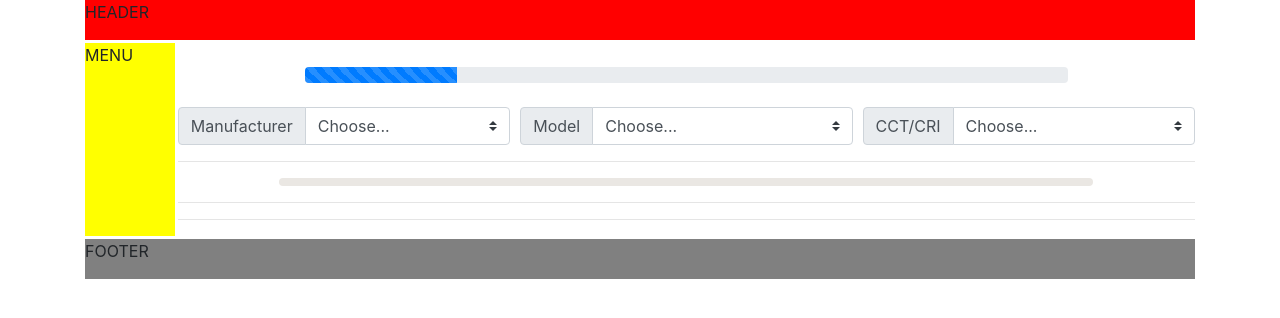
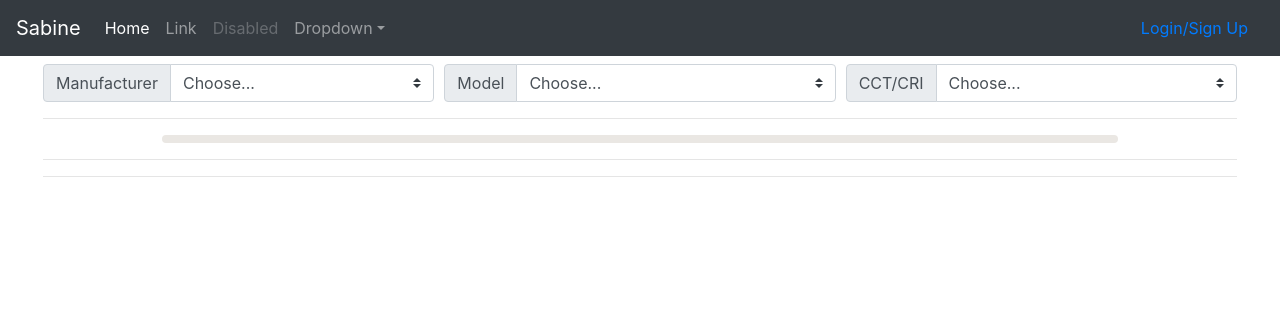
Before and after one commit to jbburf/sabine-basic, a plain HTML site: page src/index.html in a window 1280 px wide. Drawn offline with nearby package versions, Linux system fonts and the light colour scheme; files that its build step writes are made by us from their sources.

Commit message:
Updated design to use bootstrap and flexbox

```diff
--- a/sabine.css
+++ b/sabine.css
@@ -1,32 +1,15 @@
-.container{
+.sbContainer{
   height: 100%;
   display: grid;
   grid-gap: 3px;
-  grid-template-columns: repeat(12, 1fr);
+  grid-template-columns: 40px repeat(10, 1fr) 40px;
   grid-template-rows: 40px auto 40px;
-  grid-template-areas:
-        "h h h h h h h h h h h h"
-        "m c c c c c c c c c c c"
-        "f f f f f f f f f f f f";
-}
-
-.header{
-  background-color:red;
-  grid-area: h;
-}
-
-.menu{
-  background-color:yellow;
-  grid-area: m;
 }
 
 .content{
-  grid-area: c;
-}
-
-.footer{
-  background-color:grey;
-  grid-area: f;
+  dislay: flex;
+  align-items: center;
+  grid-column: 2 / -2;
 }
 
 th, td {
--- a/src/index.html
+++ b/src/index.html
@@ -3,15 +3,50 @@
 <head>
   <meta charset="UTF-8">
   <!-- My own CSS -->
-  <link rel="stylesheet" href="sabine.css">
+  <link rel="stylesheet" href="../sabine.css">
   <!-- Bootstrap CSS -->
   <link rel="stylesheet" href="https://maxcdn.bootstrapcdn.com/bootstrap/4.0.0/css/bootstrap.min.css" integrity="sha384-Gn5384xqQ1aoWXA+058RXPxPg6fy4IWvTNh0E263XmFcJlSAwiGgFAW/dAiS6JXm" crossorigin="anonymous">
 </head>
 <body>
+
+  <!-- Bootstrap navbar -->
+  <nav class="navbar navbar-expand-md navbar-dark bg-dark fixed-top">
+    <a class="navbar-brand" href="#">Sabine</a>
+    <button class="navbar-toggler" type="button" data-toggle="collapse" data-target="#navBar" aria-controls="navBar" aria-expanded="false" aria-label="Toggle navigation">
+      <span class="navbar-toggler-icon"></span>
+    </button>
+
+    <div class="collapse navbar-collapse" id="navBar">
+      <ul class="navbar-nav mr-auto">
+        <li class="nav-item active">
+          <a class="nav-link" href="#">Home <span class="sr-only">(current)</span></a>
+        </li>
+        <li class="nav-item">
+          <a class="nav-link" href="/">Link</a>
+        </li>
+        <li class="nav-item">
+          <a class="nav-link disabled" href="#">Disabled</a>
+        </li>
+        <li class="nav-item dropdown">
+          <a class="nav-link dropdown-toggle" href="http://example.com" id="dropdown04" data-toggle="dropdown" aria-haspopup="true" aria-expanded="false">Dropdown</a>
+          <div class="dropdown-menu" aria-labelledby="dropdown04">
+            <a class="dropdown-item" href="#">Action</a>
+            <a class="dropdown-item" href="#">Another action</a>
+            <a class="dropdown-item" href="#">Something else here</a>
+          </div>
+        </li>
+      </ul>
+  <!--
+      <form class="form-inline my-2 my-md-0">
+        <input class="form-control" type="text" placeholder="Search">
+      </form>
+  -->
+    <a class="nav-link" href="#">Login/Sign Up</a>
+    </div>
+  </nav>
+
 <!-- Use CSS grid to create basic layout -->
-<div class="container">
-  <div class="header">HEADER</div>
-  <div class="menu">MENU</div>
+<div class="sbContainer">
   <div class="content">
 
 <!--
@@ -27,7 +62,6 @@ Using Bootstrap progress bar instead of HTML5 version
   <br />
 
 <!-- LED Input Section -->
-
     <div class="form-row">
       <div class="input-group col">
         <div class="input-group-prepend">
@@ -119,7 +153,7 @@ Using Bootstrap progress bar instead of HTML5 version
 
 </div>
 <!-- Footer section -->
-<div class="footer">FOOTER</div>
+
 </div>
 
 <noscript>You must have Javascript enabled to use this application!</noscript>
```
